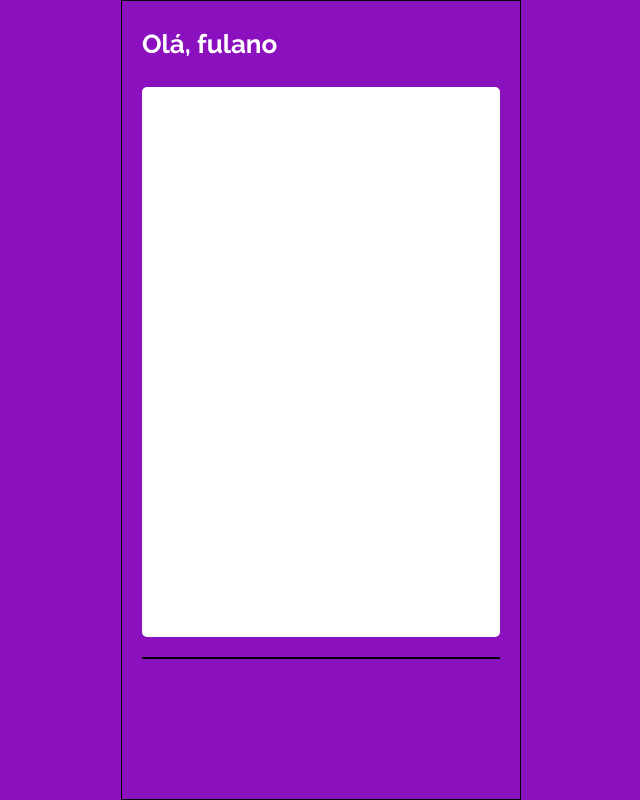
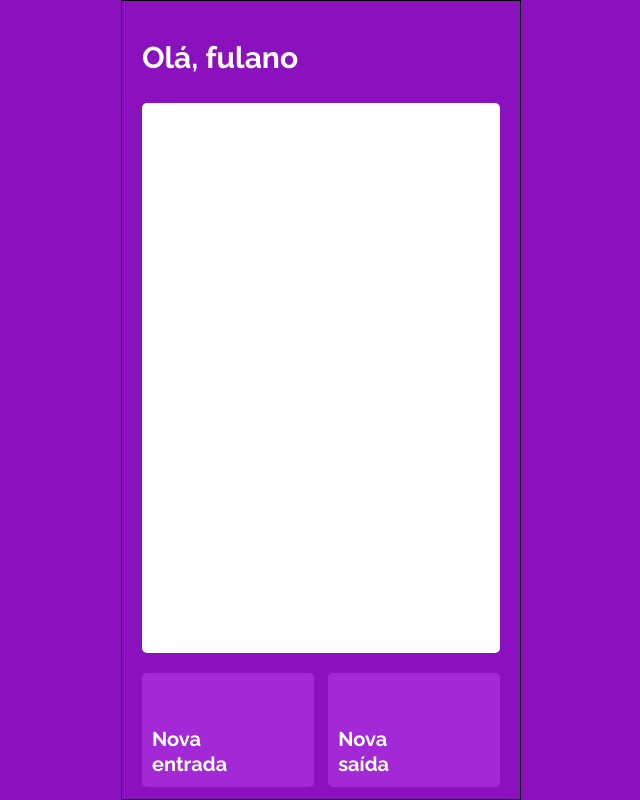
Before and after one commit to RaphaelBorba/projeto14-mywallet-front, a React (Create React App) app: page /home in a window 1280 px wide. Shown: the whole page, without its empty margins (319-959 px from the left). Built offline with nearby package versions, Linux system fonts and the light colour scheme; a web font is replaced by a local one.

Commit message:
feat: buttons in HomePage

```diff
--- a/src/Assets/GlobalStyles/pagesDefault.js
+++ b/src/Assets/GlobalStyles/pagesDefault.js
@@ -4,7 +4,7 @@ import styled from "styled-components";
 export const PagesDefault = styled.div`
 
     display: flex;
-    justify-content: ${props => (props.login)?'center':'start'};
+    justify-content: center;
     align-items: center;
     flex-direction: column;
     width: 400px;
@@ -35,13 +35,16 @@ export const PagesDefault = styled.div`
 
     nav{
         width: 90%;
+        margin: 30px 0;
+        color: white;
+        display: flex;
+        justify-content: space-between;
+        font-size: 30px;
     }
 
     h2{
-        font-size: 26px;
-        color: white;
         text-align: start;
-        margin: 30px 0;
+
 
     }
 
--- a/src/Pages/Home/HomePage.js
+++ b/src/Pages/Home/HomePage.js
@@ -1,21 +1,30 @@
+import { colors } from "../../Assets/GlobalStyles/colors";
 import { PagesDefault } from "../../Assets/GlobalStyles/pagesDefault";
 import { Board, Buttons } from "./style";
 
 
 
-export default function HomePage(){
+export default function HomePage() {
 
-    return(
+    return (
 
         <PagesDefault>
 
-            <nav><h2>Olá, {'fulano'}</h2></nav>
+            <nav>
+                <h2>Olá, {'fulano'}</h2>
+                <ion-icon name="log-out-outline"></ion-icon>
+            </nav>
             <Board>
 
             </Board>
             <Buttons>
                 <div>
-
+                    <ion-icon name="add-circle-outline"></ion-icon>
+                    <span>Nova <br /> entrada</span>
+                </div>
+                <div>
+                    <ion-icon name="remove-circle-outline"></ion-icon>
+                    <span>Nova <br /> saída</span>
                 </div>
             </Buttons>
 
--- a/src/Pages/Home/style.js
+++ b/src/Pages/Home/style.js
@@ -1,7 +1,8 @@
 import styled from "styled-components";
+import { colors } from "../../Assets/GlobalStyles/colors";
 
 
-export const  Board = styled.div`
+export const Board = styled.div`
 
     width: 90%;
     height: 550px;
@@ -10,17 +11,28 @@ export const  Board = styled.div`
     margin-bottom: 20px;
 `;
 
-export const Buttons= styled.div`
+export const Buttons = styled.div`
 
     width: 90%;
     display: flex;
     justify-content: space-between;
     align-items: center;
-    border: 1px solid black;
 
     div{
         display: flex;
         flex-direction: column;
         justify-content: space-between;
+        width: 48%;
+        height: 114px;
+        background: ${colors.button};
+        border-radius: 5px;
+        color: white;
+        padding: 10px;
+        font-size: 20px;
+        font-weight: 700;
+        line-height: 25px;
+        ion-icon {
+            font-size: 30px;
+        }
     }
 `;
```
